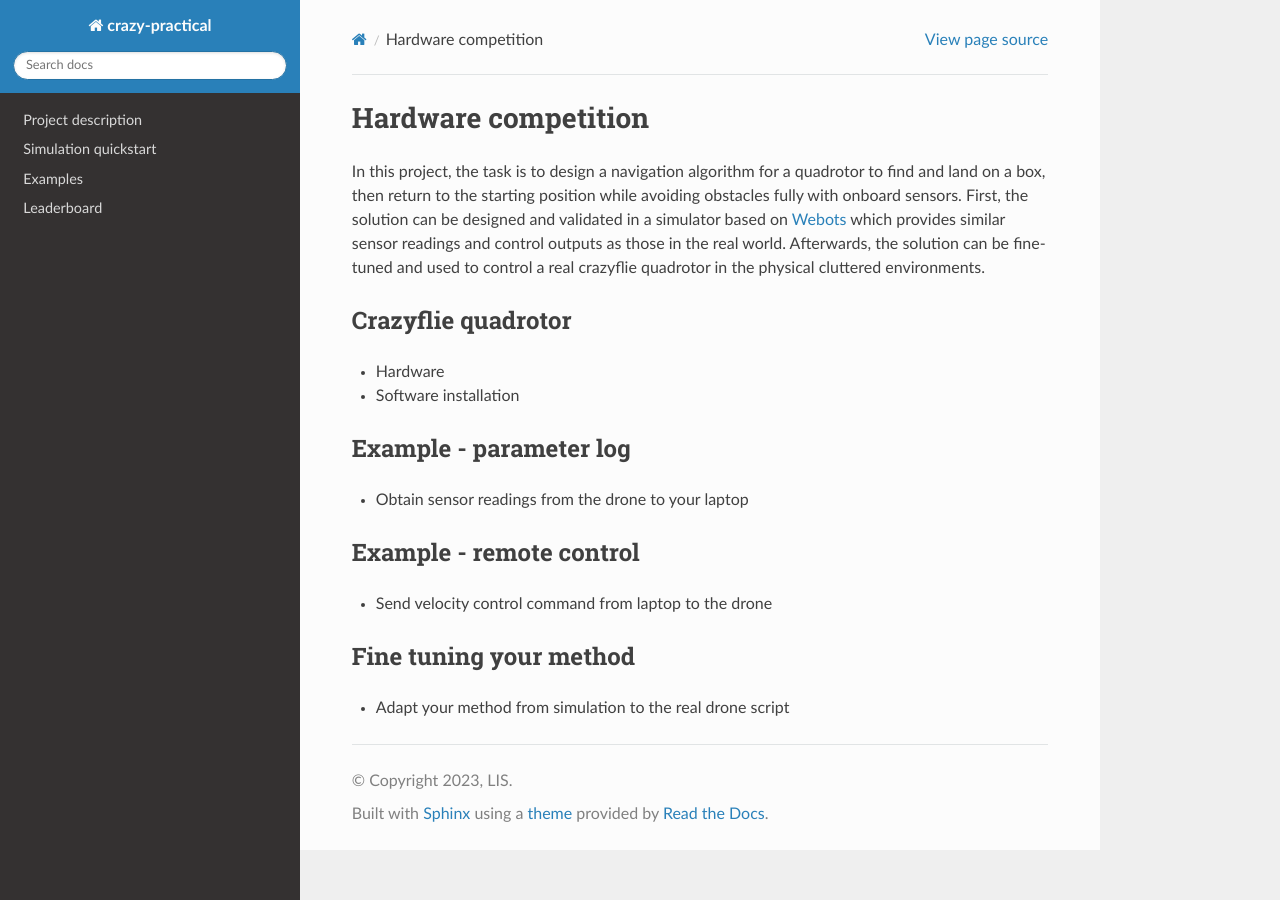
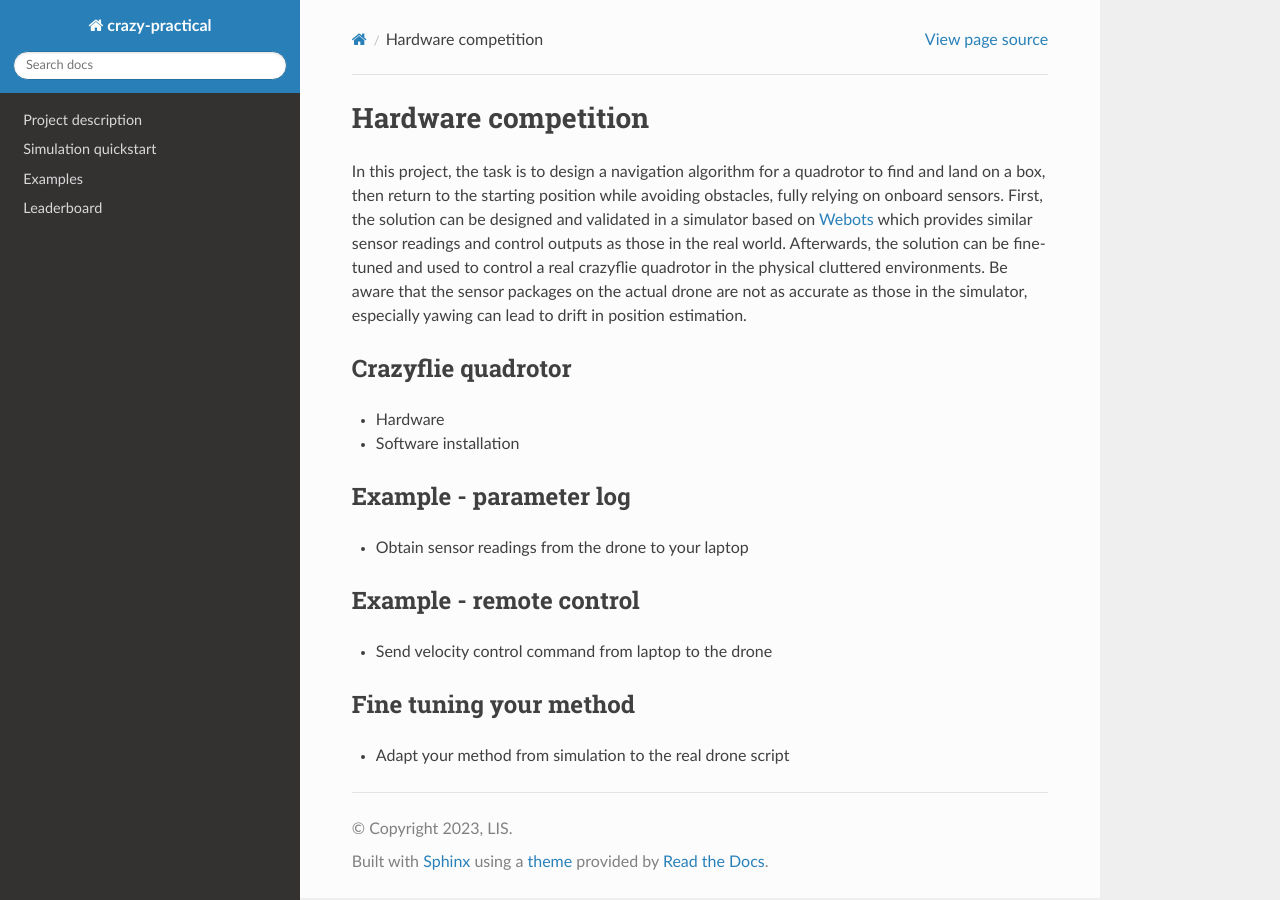
Before and after one commit to Ben-Jarvis/TEMP-crazy-tutorials-2024, a Sphinx documentation site: the page built from docs/hardware_competition.rst, in a window 1280 px wide. Built offline with Sphinx 7.4.7 and the Read the Docs theme 2.0.0, drawn with Linux system fonts in a browser that asks for light colours.

Commit message:
Slight changes in wording

```diff
--- a/docs/examples.rst
+++ b/docs/examples.rst
@@ -38,7 +38,7 @@ The code for this algorithm is::
         return control_command
 
 This example can be found in the 'example.py' file.
-You can run this example by uncommenting 'control_commands = example.obstacle_avoidance(sensor_data)' in 'main.py' file.
+You can run this by uncommenting 'control_commands = example.obstacle_avoidance(sensor_data)' in 'main.py' file.
 Simulation results of this algorithm are shown in the following animation.
 
 .. image:: example_obstacle_avoidance.gif
@@ -88,7 +88,7 @@ Given the setpoint position sets, the drone can explore an area autonomously. A
         control_command = [v_x, v_y, 0.0, height_desired]
         return control_command
 
-You can run this example by uncommenting 'control_commands = example.path_planning(sensor_data)' in the 'main.py' file.
+You can run this by uncommenting 'control_commands = example.path_planning(sensor_data)' in the 'main.py' file.
 Simulation results of this algorithm are shown in the following animation.
 
 .. image:: example_coverage_path_planning.gif
@@ -148,7 +148,7 @@ The code for this algorithm is::
 
     return map
 
-This example can be found in 'example.py' file.
+This code can be found in 'example.py' file.
 You can run this example by uncommenting 'map = example.occupancy_map(sensor_data)' in the 'main.py' file.
 Simulation results of this algorithm is shown in the following animation.
 If the grid map is not shown automatically, you can open the 'map.png' file and see the animation.
--- a/docs/hardware_competition.rst
+++ b/docs/hardware_competition.rst
@@ -1,9 +1,10 @@
 Hardware competition
 ====================
 
-In this project, the task is to design a navigation algorithm for a quadrotor to find and land on a box, then return to the starting position while avoiding obstacles fully with onboard sensors.
+In this project, the task is to design a navigation algorithm for a quadrotor to find and land on a box, then return to the starting position while avoiding obstacles, fully relying on onboard sensors.
 First, the solution can be designed and validated in a simulator based on `Webots <https://cyberbotics.com/>`_ which provides similar sensor readings and control outputs as those in the real world.
 Afterwards, the solution can be fine-tuned and used to control a real crazyflie quadrotor in the physical cluttered environments.
+Be aware that the sensor packages on the actual drone are not as accurate as those in the simulator, especially yawing can lead to drift in position estimation.
 
 Crazyflie quadrotor
 -------------------
--- a/docs/index.rst
+++ b/docs/index.rst
@@ -6,8 +6,8 @@
 crazy-practical documentation!
 ==============================
 This project is part of the Aerial Robotics course at EPFL.
-The primary goal of this project is to develop the navigation of a quadrotor through cluttered environments using onboard sensors.
-This documentation shows the project description, step-by-step software implementation, example code, simulation leaderboard, and real-world competition.
+The primary goal is to develop the navigation of a quadrotor through cluttered environments using onboard sensors.
+This documentation shows the project description, step-by-step software implementation, example code, simulation leaderboard and real-world competition.
 
 .. rubric:: Table of contents
 
--- a/docs/leaderboard.rst
+++ b/docs/leaderboard.rst
@@ -3,4 +3,4 @@ Leaderboard
 
 On this page, you will see the performance ranking of your algorithm updated once everyday, which is calculated with the latest files you upload to Moodle.
 For privacy, we will show your nickname here, which will be defined by the zip file name of your first submission.
-Do not share your code with others, as we have multiple tools to check the code similarity.
+Do not share your code with others, we are checking your code for similatities.
--- a/docs/project_description.rst
+++ b/docs/project_description.rst
@@ -33,7 +33,7 @@ Here is a real-world test example of this project from last year:
 System scheme
 -------------
 The data flow diagram for both the simulation and the real quadrotor is shown below.
-Though they have the same types of sensory inputs and control outputs, your algorithm in simulation should be tuned in order to control the real drone.
+Though they have the same types of sensory inputs and control outputs, your algorithm in simulation should be tuned in the real world in order to control the real drone.
 
 .. image:: sim2real.svg
   :width: 650
```
